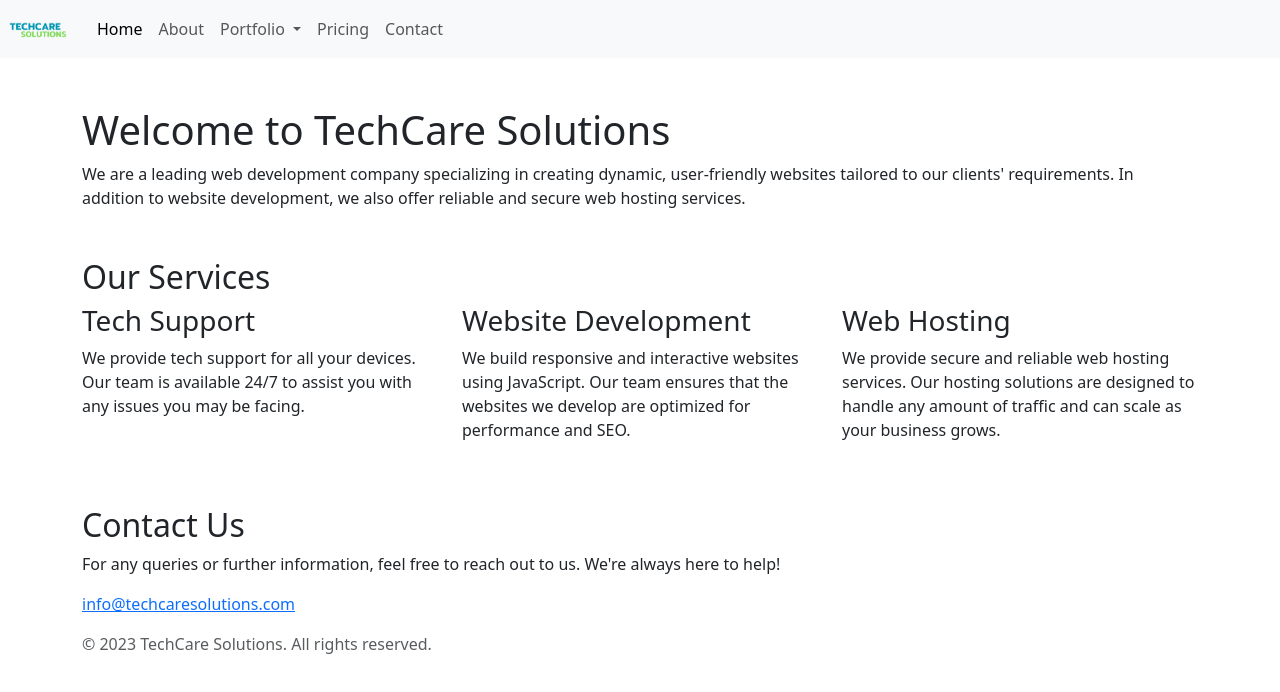
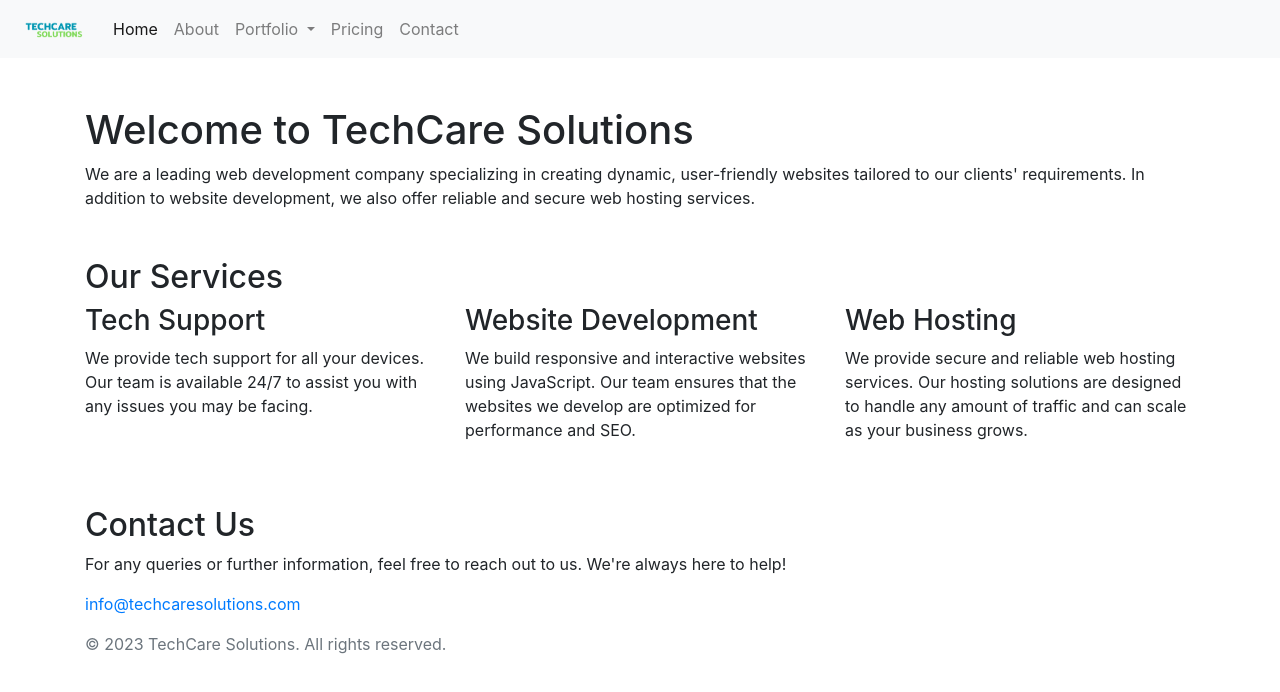
Before and after one commit to Techcare-Solutions/TechCareSolutions, a plain HTML site: page index.html in a window 1280 px wide. Drawn offline with nearby package versions, Linux system fonts and the light colour scheme.

Commit message:
changed index css files

```diff
--- a/index.html
+++ b/index.html
@@ -3,8 +3,9 @@
 <head>
     <meta charset="UTF-8">
     <title>TechCare Solutions</title>
-    <link rel="stylesheet" href="css/bootstrap.css">
     <meta name="viewport" content="width=device-width, initial-scale=1, shrink-to-fit=no">
+    <link rel="stylesheet" href="https://cdn.jsdelivr.net/npm/bootstrap@4.0.0/dist/css/bootstrap.min.css"
+          integrity="sha384-Gn5384xqQ1aoWXA+058RXPxPg6fy4IWvTNh0E263XmFcJlSAwiGgFAW/dAiS6JXm" crossorigin="anonymous">
     <script src="https://code.jquery.com/jquery-3.2.1.slim.min.js"
             integrity="sha384-KJ3o2DKtIkvYIK3UENzmM7KCkRr/rE9/Qpg6aAZGJwFDMVNA/GpGFF93hXpG5KkN"
             crossorigin="anonymous"></script>
```
